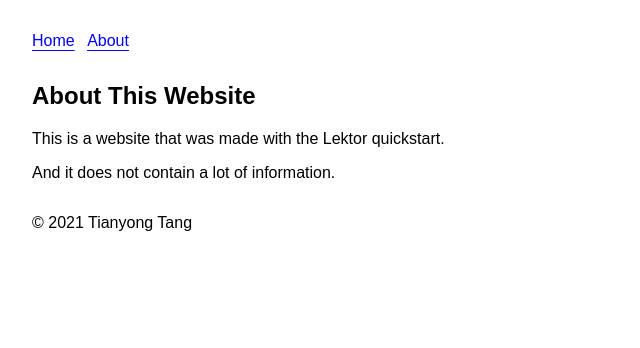
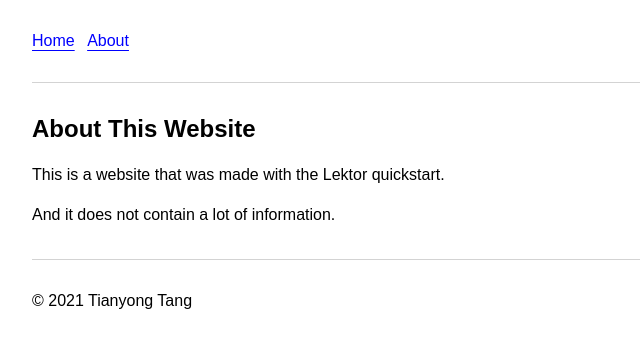
Before and after one commit to tang3w/backtrace.top, a plain HTML site: page about/index.html in a window 1280 px wide. Shown: the whole page, without its empty margins (0-640 px from the left). Drawn offline with Linux system fonts and the light colour scheme.

Commit message:
Synchronized build

```diff
--- a/about/index.html
+++ b/about/index.html
@@ -5,16 +5,15 @@
 <link rel="stylesheet" href="/static/style.css">
 <body>
   <header>
-    <nav>
-      <ul>
+    <ul class="main-nav">
 
-          <li><a href="/">Home</a></li>
+        <li><a href="/">Home</a></li>
 
-          <li><a href="/about">About</a></li>
+        <li><a href="/about">About</a></li>
 
-      </ul>
-    </nav>
+    </ul>
   </header>
+  <hr class="layout">
   <div id="main">
 
   <h2>About This Website</h2>
@@ -23,6 +22,7 @@
 
 
   </div>
+  <hr class="layout">
   <footer>
     &copy; 2021 Tianyong Tang
   </footer>
--- a/static/style.css
+++ b/static/style.css
@@ -4,15 +4,19 @@ body {
     font-family: sans-serif;
 }
 
-header nav ul {
+ul.main-nav {
     list-style: none;
     margin: 0;
     padding: 0;
 }
 
-header nav ul li {
-    display: inline;
-    padding-right: 0.5em;
+ul.main-nav li {
+    display: inline-block;
+    margin-right: 0.5em;
+}
+
+ul.main-nav li:last-of-type {
+    margin-right: 0;
 }
 
 a {
@@ -20,8 +24,14 @@ a {
     text-underline-position: under;
 }
 
-#main, footer {
-    margin-top: 2em;
+p {
+    line-height: 1.5;
+}
+
+hr.layout {
+    margin: 2em 0;
+    border: none;
+	border-top: 1pt solid lightgray;
 }
 
 ul.no-bullet {
```
Also changed, not shown: 404.html (+6 -6 lines), index.html (+6 -6 lines), post/first-post/index.html (+6 -6 lines), post/index.html (+6 -6 lines).
